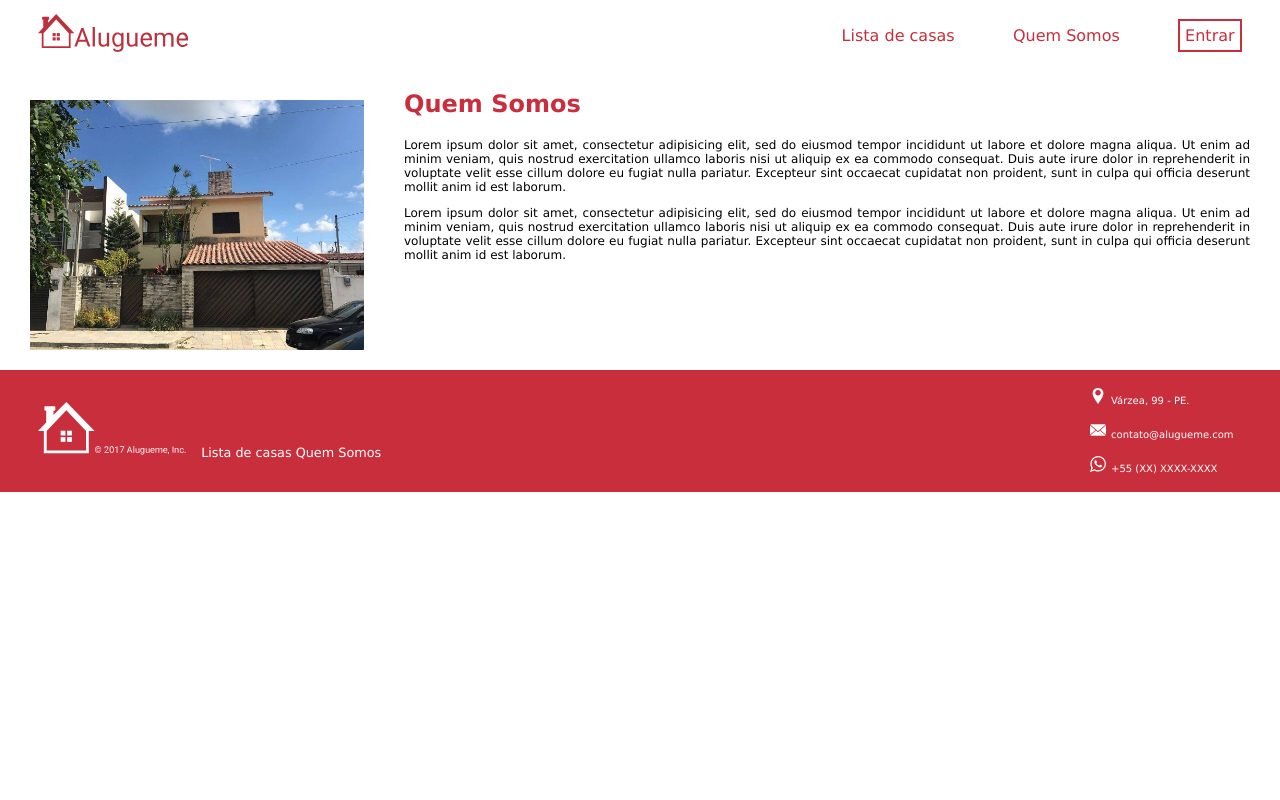
After one commit to citi-onboarding/equipe-1, a Django app: template equipe1/core/templates/quemSomosPage.html in a window 1280 px wide. The commit adds this page. Run offline with Django 3.2, Linux system fonts and the light colour scheme; the template is opened without the code that fills it, so the values that code supplies are empty.

Commit message:
tela quemsomos

```diff
--- a/equipe1/core/templates/index.html
+++ b/equipe1/core/templates/index.html
@@ -16,7 +16,7 @@
 
 			<div class="navbar-right">
 				<a href="">Lista de casas</a>
-				<a href="">Quem Somos</a>
+				<a href="quemsomos">Quem Somos</a>
 				{% if logado %}
 				<a class = "bt-entrar" href ="logout" type = "button">Sair</a>
 				{% else %}
--- /dev/null
+++ b/equipe1/core/templates/quemSomosPage.html
@@ -0,0 +1,41 @@
+{% extends 'index.html' %}
+{% load staticfiles %}
+<!DOCTYPE html>
+<html>
+<head>
+	<meta charset="utf-8">
+	<meta name="viewport" content="width=device-width, initial-scale=1.0, no-scalable">
+	<link rel="stylesheet" type="text/css" href="{% static "style.css" %}" />
+	<?xml version="1.0" encoding="utf-8"?>
+	<title>alugue.me</title>
+</head>
+<body>
+	{% block content %}
+	<div class="quem-somos">
+		<div class="quem-somos-img" >
+			<img src="{% static "images/casacard.jpg" %}">
+		</div>
+
+		<div class="quem-somos-data">
+			<h2>Quem Somos</h2>
+			<p>
+				Lorem ipsum dolor sit amet, consectetur adipisicing elit, sed do eiusmod
+				tempor incididunt ut labore et dolore magna aliqua. Ut enim ad minim veniam,
+				quis nostrud exercitation ullamco laboris nisi ut aliquip ex ea commodo
+				consequat. Duis aute irure dolor in reprehenderit in voluptate velit esse
+				cillum dolore eu fugiat nulla pariatur. Excepteur sint occaecat cupidatat non
+				proident, sunt in culpa qui officia deserunt mollit anim id est laborum.
+			</p>
+			<p>
+				Lorem ipsum dolor sit amet, consectetur adipisicing elit, sed do eiusmod
+				tempor incididunt ut labore et dolore magna aliqua. Ut enim ad minim veniam,
+				quis nostrud exercitation ullamco laboris nisi ut aliquip ex ea commodo
+				consequat. Duis aute irure dolor in reprehenderit in voluptate velit esse
+				cillum dolore eu fugiat nulla pariatur. Excepteur sint occaecat cupidatat non
+				proident, sunt in culpa qui officia deserunt mollit anim id est laborum.
+			</p>
+		</div>
+	</div>
+	{% endblock %}
+</body>
+</html>
--- a/equipe1/core/views.py
+++ b/equipe1/core/views.py
@@ -7,7 +7,10 @@ from django.http import HttpResponseRedirect,HttpResponse
 from .models import *
 
 def quemSomos(request):
-	return redirect(quemSomosPage)
+	return render(
+		request,
+		'quemSomosPage.html',
+		)
 
 def index(request):
 
--- a/equipe1/static/style.css
+++ b/equipe1/static/style.css
@@ -305,3 +305,56 @@ input{
 	    justify-content: center;
 	    align-items: center;
 	}
+}
+
+.quem-somos {
+	display: flex;
+	justify-content: space-around;
+	align-items: flex-start;
+	padding: 0px 30px 20px 30px;
+}
+
+.quem-somos-img {
+	width: 50%;
+	display: flex;
+	justify-content: center;
+	padding-top: 30px;
+}
+
+.quem-somos-img img {
+	max-height: 250px;
+	order: 2;
+}
+
+.quem-somos-data {
+	margin-left: 40px;
+}
+
+.quem-somos-data h2 {
+	color: #c92e3d;
+	order: 1;
+}
+
+.quem-somos-data p {
+	text-align: justify;
+	font-size: 12px;
+	order: 3;
+}
+
+@media screen and (max-width: 800px) {
+	.quem-somos {
+		flex-wrap: wrap;
+	}
+
+	.quem-somos-img img {
+		max-width: 500px;
+	}
+
+	.quem-somos-data {
+		text-align: center;
+	}
+
+	.quem-somos-data {
+		margin: auto;
+	}
+}
```
